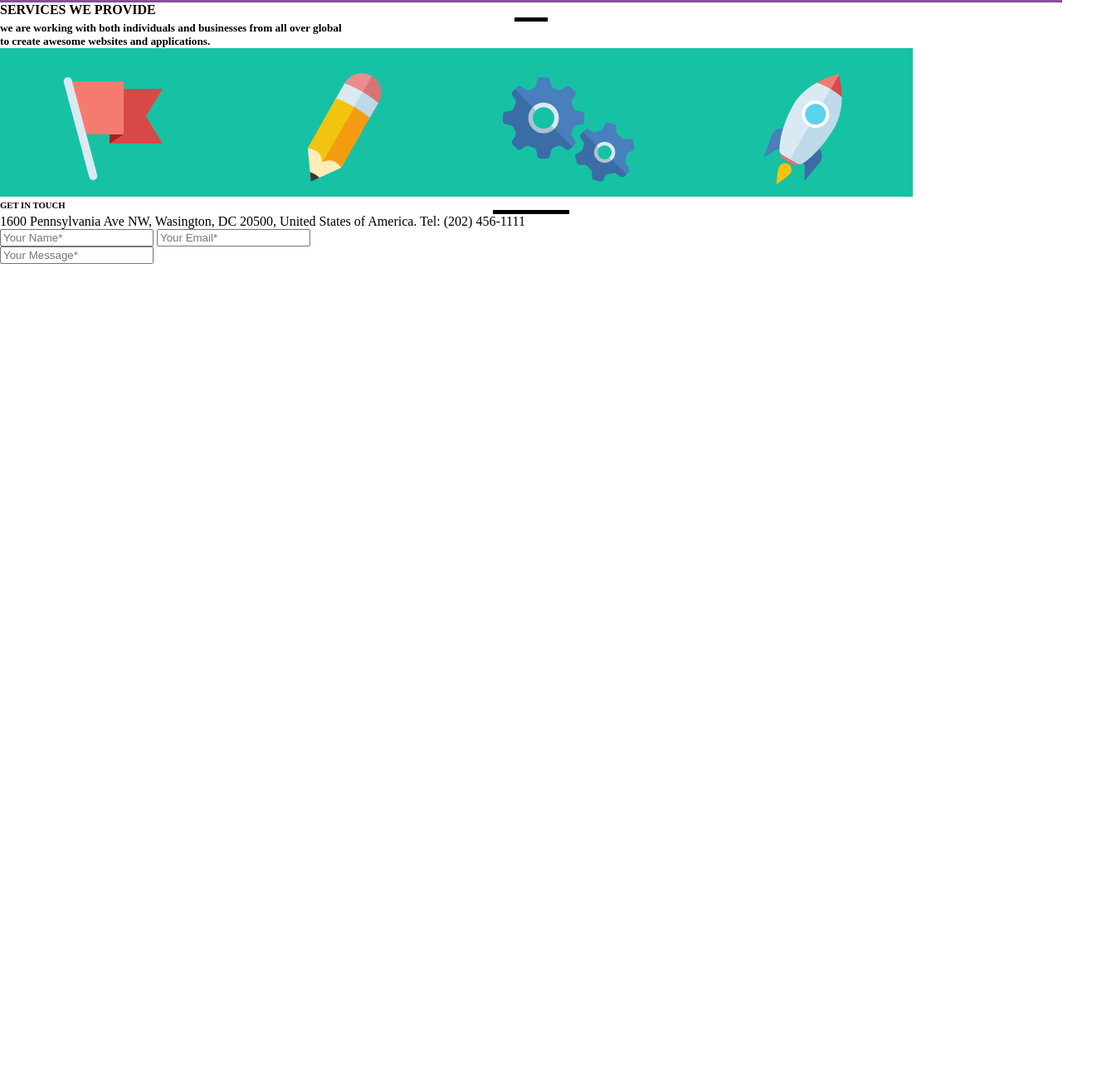
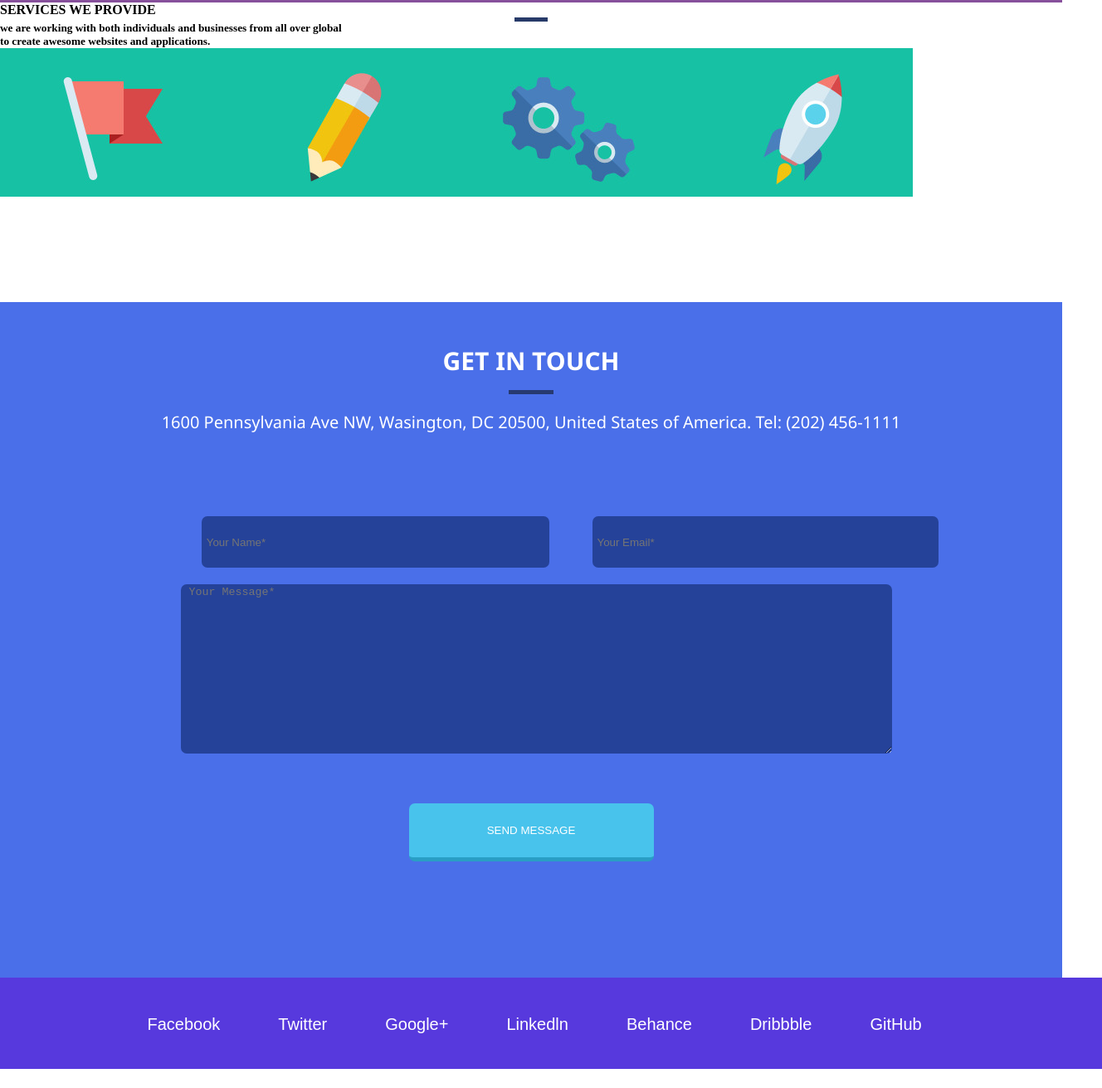
Before and after one commit to phuhung45/cuda, a plain HTML site: page index.html in a window 1280 px wide. Shown: the part 477-1788 px from the top of the page at 83% size, 1328 px wide, since content can reach past the window. Before the commit the page ends 800 px from the top, so only its background shows below. Drawn offline with Linux system fonts and the light colour scheme; a web font is replaced by a local one.

Commit message:
up footer

```diff
--- a/1.css
+++ b/1.css
@@ -72,3 +72,118 @@
     margin-left: auto;
     margin-right: auto;
   }
+  footer{
+    margin-top: 123px;
+    margin-bottom: 23px;
+    text-align: center;
+    background-color: rgb(74, 111, 233);
+  }
+  footer .tieude{
+  font-size: 30px;
+  font-family: segoe ui;
+  color: white;
+  text-align: center;
+  padding: 50px 0 15px 0;
+  text-transform: uppercase;
+
+  }
+  footer .mota3{
+    display: block;
+    text-align: center;
+    font-family: segoe ui;
+    font-size: 20px;
+    width: 70%;
+    padding-top: 20px;
+    padding-bottom: 40px;
+    margin: 0 auto 0 auto;
+    color: white;
+  }
+
+  footer .inputtext {
+    margin-top: 40px;
+    margin-left: auto;
+    margin-right: auto;
+    width: 625px;
+  }
+
+  footer .inputtext .nameemail {
+    display: grid;
+    grid-template-columns: 1fr 1fr;
+    grid-template-rows: 1fr 2fr;
+    grid-column-gap: 26px;
+  }
+
+  footer .nameemail .inputleft input {
+    width: 415px;
+    background-color: #254299;
+    height: 60px;
+    border-radius: 7px;
+    border: none;
+    margin-left: -110px;
+  }
+
+  footer .nameemail .inputright input {
+    padding-right: 0px;
+    width: 415px;
+    right: 0px;
+    background-color: #254299;
+    height: 60px;
+    border-radius: 7px;
+    border: none;
+  }
+
+  footer .inputtext #message {
+    border-radius: 7px;
+    background-color: #254299;
+    border: none;
+    grid-column: 1/3;
+    width: 853px;
+    height: 200px;
+    margin-left: -110px;
+  }
+  footer button {
+    display: block;
+    text-align: center;
+    background-color: #48c3ec;
+    width: 295px;
+    height: 70px;
+    font-family: 'TitilliumWeb-SemiBoldItalic', sans-serif;
+    border: none;
+    border-bottom: 5px solid #299ec5;
+    border-radius: 7px;
+    text-transform: uppercase;
+    color: white;
+    margin-top: 60px;
+    margin-bottom:115px ;
+    margin-left: auto;
+    margin-right: auto;
+  }
+  .contactfooter{
+    background-color: rgb(87, 57, 221);
+    width: 1500px;
+    height: 110px;
+    margin-left: -500px;
+  }
+  footer ul.contact {
+    display: flex;
+    list-style: none;
+    width: 800px;
+    align: center;
+    margin-left: 275px;
+    margin-right: auto;
+    margin-top: 140px;
+    font-size: 20px;
+  }
+
+  footer ul.contact a {
+    color: white;
+    display: block;
+    text-decoration: none;
+    font-family: 'Titillium Web-SemiBoldItalic', sans-serif;
+    padding: 45px 35px 40px 35px;
+    transition: 0.4s;
+  }
+
+  footer ul.contact a:hover {
+    color: #3286bd;
+  }
--- a/index.html
+++ b/index.html
@@ -27,25 +27,38 @@
 
   <div class="provide">
 <h4>SERVICES WE PROVIDE</h4>
-<hr size="5" color="black" width="3%" align="center">
+<hr size="5" color="#273a69" width="3%" align="center">
 <h5 class="mota2">we are working with both individuals and businesses from all over global<br> to create awesome websites and applications.</h5>
 <img src="images/2.png" alt="provide">
 
   </div>
-  <div class="footer">
-    <h6>GET IN TOUCH</h6>
-    <hr size="5" color="black" width="7%" align="center">
-    <h7>1600 Pennsylvania Ave NW, Wasington, DC 20500, United States of America. Tel: (202) 456-1111</h7>
-    <div class="textbox">
-      <div class="ten">
-      <input type="text" id="ten" name="tên" placeholder="Your Name*">
-      <input type="text" id="email" name="email" placeholder="Your Email*"<br>
+  <footer>
+    <h6 class="tieude">GET IN TOUCH</h6>
+    <hr size="5" color="#273a71" width="4%" align="center", >
+    <h7 class="mota3">1600 Pennsylvania Ave NW, Wasington, DC 20500, United States of America. Tel: (202) 456-1111</h7>
+    <div class="inputtext">
+      <div class="nameemail">
+        <div class="inputleft">
+          <input type="text" name="name" id="name" placeholder=" Your Name*">
+        </div>
+        <div class="inputright">
+          <input type="text" name="email" id="email" placeholder=" Your Email*">
+        </div>
+        <textarea name="" id="message" cols="30" rows="10" placeholder=" Your Message*"></textarea>
       </div>
-      <div class="message">
-      <input type="text" id="message" name="message" placeholder="Your Message*">
-      </div>
+      <button>Send message</button>
+    <div class="contactfooter">
+      <ul class="contact">
+        <li><a href="">Facebook</a></li>
+        <li><a href="">Twitter</a></li>
+        <li><a href="">Google+</a></li>
+        <li><a href="">Linkedln</a></li>
+        <li><a href="">Behance</a></li>
+        <li><a href="">Dribbble</a></li>
+        <li><a href="">GitHub</a></li>
+      </ul>
     </div>
-  </div>
+    </footer>
 </body>
 
 </html>
```
